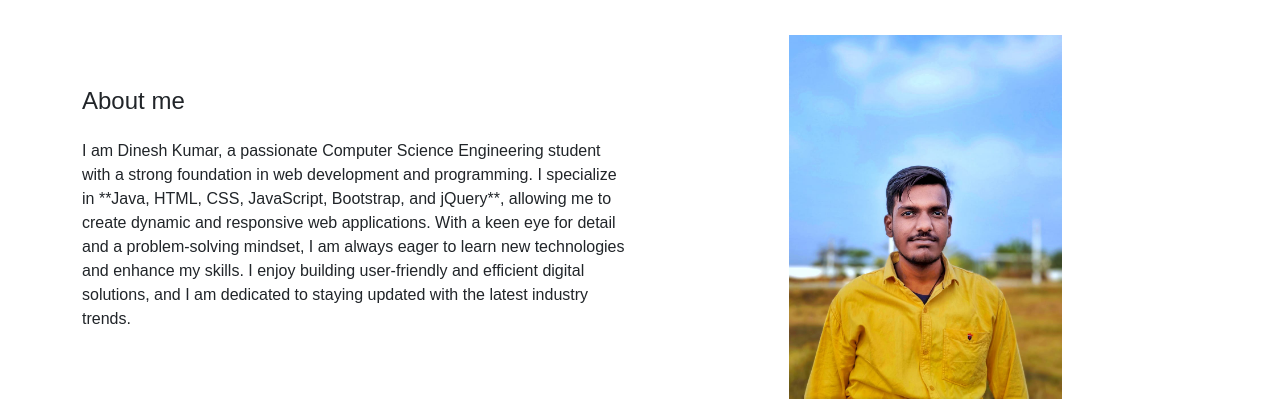
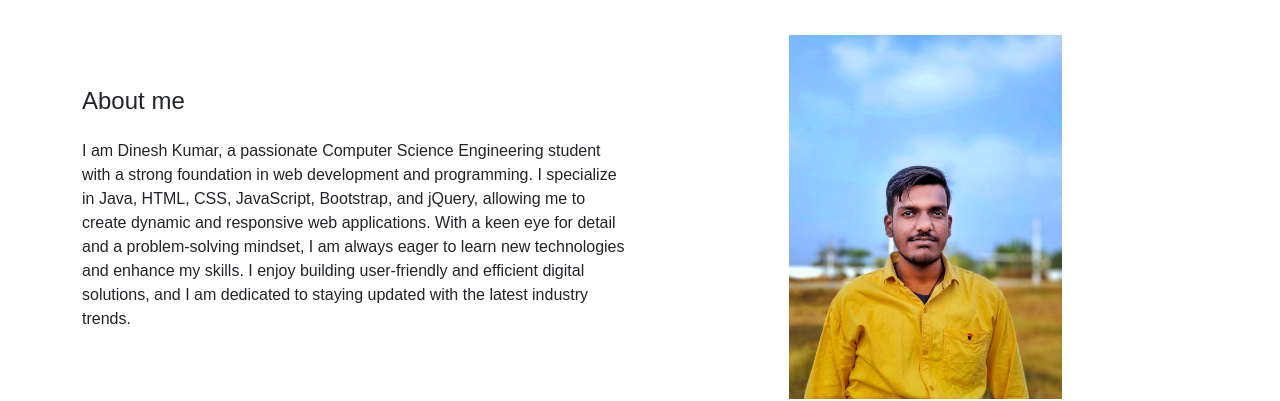
Before and after one commit to Dineshkumarr54/Professional-Portfolio, a plain HTML site: page index.html in a window 1280 px wide. Shown: the part 920-1321 px from the top of the page. Drawn offline with nearby package versions, Linux system fonts and the light colour scheme.

Commit message:
Update index.html

```diff
--- a/index.html
+++ b/index.html
@@ -50,7 +50,7 @@
             <div class="row align-items-center">
                 <div class="col-md-6">
                      <h4 class="pb-3">About me</h4>
-                     <p>I am Dinesh Kumar, a passionate Computer Science Engineering student with a strong foundation in web development and programming. I specialize in **Java, HTML, CSS, JavaScript, Bootstrap, and jQuery**, allowing me to create dynamic and responsive web applications. With a keen eye for detail and a problem-solving mindset, I am always eager to learn new technologies and enhance my skills. I enjoy building user-friendly and efficient digital solutions, and I am dedicated to staying updated with the latest industry trends.</p>
+                     <p>I am Dinesh Kumar, a passionate Computer Science Engineering student with a strong foundation in web development and programming. I specialize in Java, HTML, CSS, JavaScript, Bootstrap, and jQuery, allowing me to create dynamic and responsive web applications. With a keen eye for detail and a problem-solving mindset, I am always eager to learn new technologies and enhance my skills. I enjoy building user-friendly and efficient digital solutions, and I am dedicated to staying updated with the latest industry trends.</p>
                 </div>
                 <div class="col-md-6 text-center">
                     <img src="./images/profile.jpeg" alt="dinesh kumar" class="img-fluid w-50"/>
```
